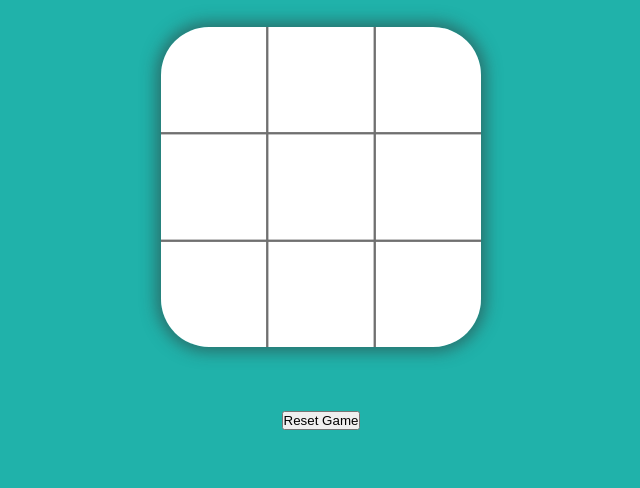
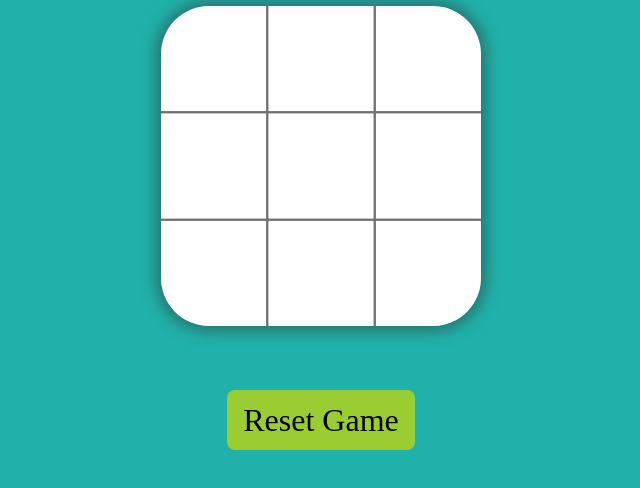
Before and after one commit to Octiii/New-TicTAcToe, a plain HTML site: page index.html in a window 1280 px wide. Shown: the part 220-708 px from the top of the page, without its empty margins (319-959 px from the left). Drawn offline with Linux system fonts and the light colour scheme.

Commit message:
Added styaling for reset button.

```diff
--- a/assets/CSS/style.css
+++ b/assets/CSS/style.css
@@ -59,3 +59,17 @@ Sets width and height of the play board, set the divs in a grid and set the grid
   color: white;
   text-align: center;
 }
+
+button {
+  background-color: yellowgreen;
+  border: none;
+  border-radius: 0.5rem;
+  font-family: inherit;
+  font-size: 2rem;
+  padding: 0.7rem 1rem;
+}
+
+button:hover {
+  cursor: pointer;
+  background-color: green;
+}
```
